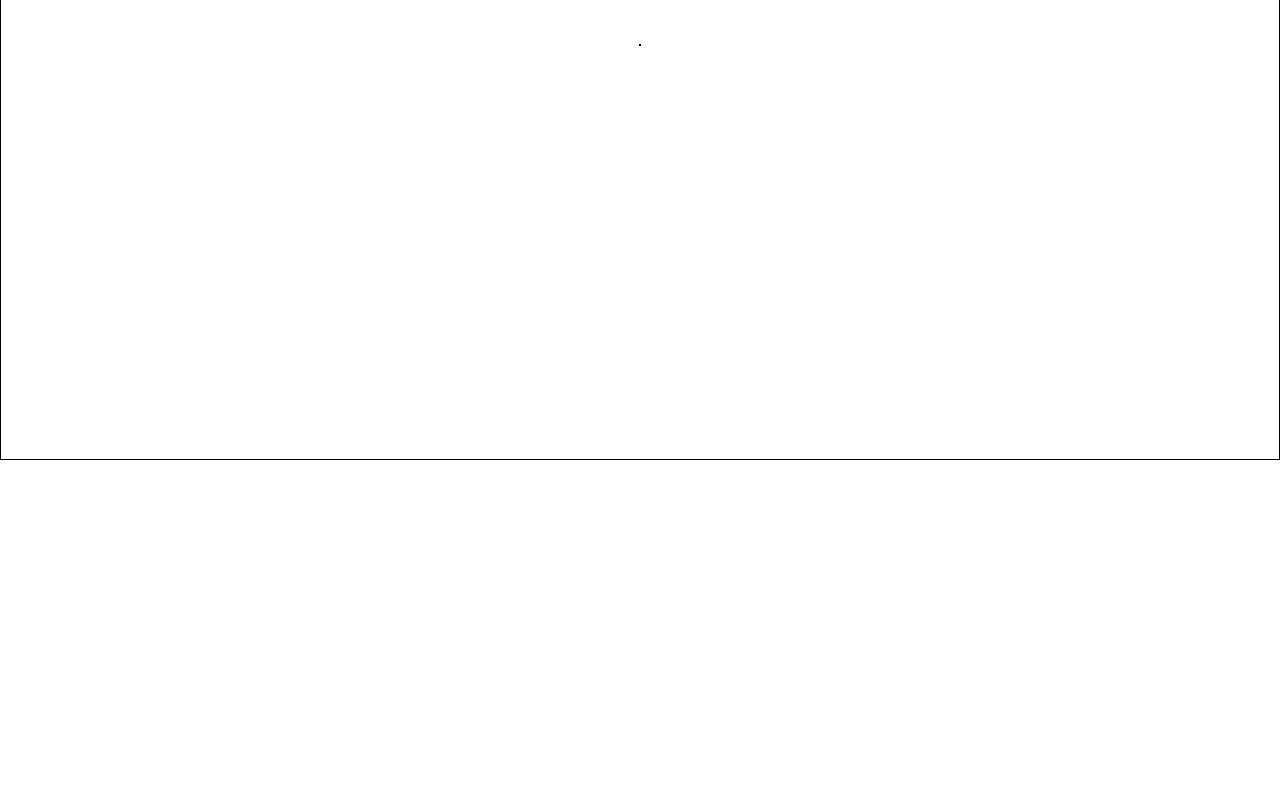
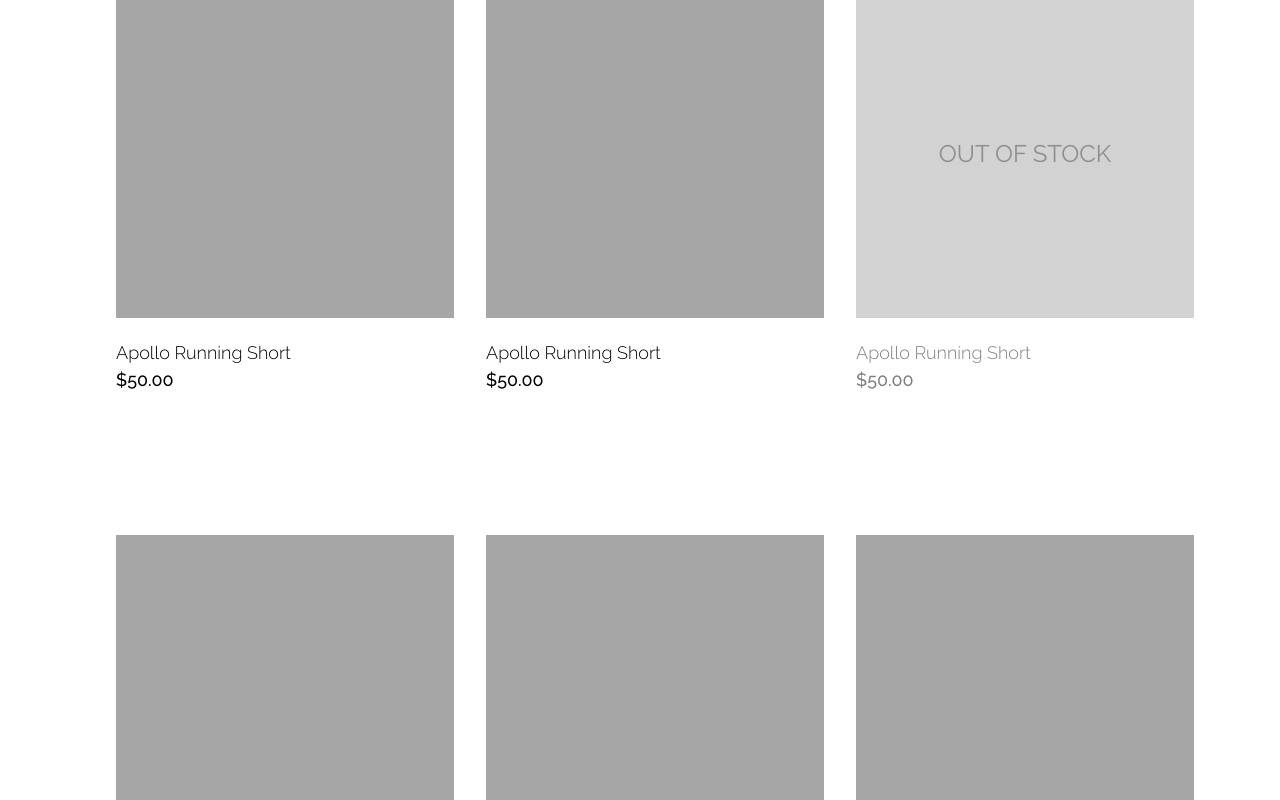
Before and after one commit to rapzaDev/ScandiShop, a React (Create React App) app: page / in a window 1280 px wide. Shown: the part 340-1140 px from the top of the page. Before the commit the page ends 800 px from the top, so only its background shows below. Built offline with nearby package versions, Linux system fonts and the light colour scheme.

Commit message:
Refactoration of MyBagContext and Home Page interface finished

```diff
--- a/src/components/MyBag/styles.ts
+++ b/src/components/MyBag/styles.ts
@@ -1,4 +1,4 @@
-import styled from 'styled-components';
+import styled, { keyframes } from 'styled-components';
 
 import { MyBagProps } from './MyBag';
 
@@ -7,8 +7,6 @@ export const MyBagContainer = styled.div<MyBagProps>`
     flex-direction: column;
 
     background: var(--c-white);
-
-    z-index: 1;
 
     visibility: ${ ({isVisible}) => isVisible ? 'visible' : 'hidden' };
 
--- a/src/components/SelectCategoryButton/SelectCategoryButton.tsx
+++ b/src/components/SelectCategoryButton/SelectCategoryButton.tsx
@@ -22,7 +22,7 @@ class SelectCategoryButton extends PureComponent
         const { ...rest } = this.props;
 
         return (
-            <Button {...rest} >
+            <Button className="category-button" {...rest} >
                 {this.props.children}
             </Button>
         );
--- a/src/components/SelectCategoryButton/styles.ts
+++ b/src/components/SelectCategoryButton/styles.ts
@@ -1,6 +1,13 @@
-import styled, { css } from 'styled-components';
+import styled, { css, keyframes } from 'styled-components';
 
 import { SelectCategoryButtonProps } from './SelectCategoryButton';
+
+const fadeLeft = keyframes`
+    0% {
+        transform: translateX(-1rem);
+        opacity: 0;
+    }
+`
 
 export const Button = styled.button<SelectCategoryButtonProps>`
     display: flex;
@@ -12,6 +19,7 @@ export const Button = styled.button<SelectCategoryButtonProps>`
 
     cursor: pointer;
     border: 0;
+
 
     ${ ({ isSelected }) => isSelected
         ? css`
@@ -29,6 +37,9 @@ export const Button = styled.button<SelectCategoryButtonProps>`
                 width: 6rem;
 
                 background-color: var(--c-primary);
+
+                animation:${fadeLeft} .2s linear .2s backwards ;
+
             }
         `
         : css`
--- a/src/pages/Home/Home.tsx
+++ b/src/pages/Home/Home.tsx
@@ -1,27 +1,33 @@
 import React, { PureComponent } from 'react';
 
 import { getState, subscribe } from '../../store';
+
+import cartIcon from '../../assets/images/white-cart-icon.svg';
 
 import { Header }  from '../../components/Header/Header';
 import { MyBag } from '../../components/MyBag/MyBag';
 
 import {
     HomePage,
+    ShadowContainer,
     Main,
-    ShadowContainer
+    ProductInfo,
+    ProductInfoCartButton
 } from './styles';
 
 
 type HomeState = {
     bagVisible: boolean;
     unsubscribe: any;
+    outOfStock: boolean;
 }
 
 class Home extends PureComponent<{}, HomeState> {
 
     state: HomeState = {
         bagVisible: false,
-        unsubscribe: undefined
+        unsubscribe: undefined,
+        outOfStock: false,
     }
 
     componentDidMount() {
@@ -45,9 +51,122 @@ class Home extends PureComponent<{}, HomeState> {
 
     renderMyBag() {
 
+        if ( this.state.bagVisible)
+            return <MyBag isVisible={ this.state.bagVisible } />
+        else return <></>
+
+    }
+
+    renderCategoryProducts() {
+
         return (
-            <MyBag isVisible={ this.state.bagVisible } />
-        );
+            <>
+                <ProductInfo
+                    className="product-info"
+                    outOfStock={this.state.outOfStock}
+                >
+
+                        <div className="product-image">
+                            <ProductInfoCartButton className="product-cart-button">
+                                <img src={cartIcon} alt="ProductInfoCartButton cart button" />
+                            </ProductInfoCartButton>
+                        </div> {/**later i'll replace it with a image */}
+
+                        <span className="product-title">Apollo Running Short</span>
+                        <span className="product-price">$50.00</span>
+
+                </ProductInfo>
+
+                <ProductInfo
+                    className="product-info"
+                    outOfStock={this.state.outOfStock}
+                >
+
+                        <div className="product-image">
+                            <ProductInfoCartButton className="product-cart-button">
+                                <img src={cartIcon} alt="ProductInfoCartButton cart button" />
+                            </ProductInfoCartButton>
+                        </div> {/**later i'll replace it with a image */}
+
+
+
+                        <span className="product-title">Apollo Running Short</span>
+                        <span className="product-price">$50.00</span>
+
+                </ProductInfo>
+
+                <ProductInfo className="product-info" outOfStock={true}>
+
+                        <div className="product-image">
+                            <span>OUT OF STOCK</span>
+                            <ProductInfoCartButton className="product-cart-button">
+                                <img src={cartIcon} alt="ProductInfoCartButton cart button" />
+                            </ProductInfoCartButton>
+                        </div> {/**later i'll replace it with a image */}
+
+
+
+                        <span className="product-title">Apollo Running Short</span>
+                        <span className="product-price">$50.00</span>
+
+                </ProductInfo>
+
+                <ProductInfo
+                    className="product-info"
+                    outOfStock={this.state.outOfStock}
+                >
+
+                        <div className="product-image">
+                            <ProductInfoCartButton className="product-cart-button">
+                                <img src={cartIcon} alt="ProductInfoCartButton cart button" />
+                            </ProductInfoCartButton>
+                        </div> {/**later i'll replace it with a image */}
+
+
+
+                        <span className="product-title">Apollo Running Short</span>
+                        <span className="product-price">$50.00</span>
+
+                </ProductInfo>
+
+                <ProductInfo
+                    className="product-info"
+                    outOfStock={this.state.outOfStock}
+                >
+
+                        <div className="product-image">
+                            <ProductInfoCartButton className="product-cart-button">
+                                <img src={cartIcon} alt="ProductInfoCartButton cart button" />
+                            </ProductInfoCartButton>
+                        </div> {/**later i'll replace it with a image */}
+
+
+
+                        <span className="product-title">Apollo Running Short</span>
+                        <span className="product-price">$50.00</span>
+
+                </ProductInfo>
+
+                <ProductInfo
+                    className="product-info"
+                    outOfStock={this.state.outOfStock}
+                >
+
+                        <div className="product-image">
+                            <ProductInfoCartButton className="product-cart-button">
+                                <img src={cartIcon} alt="ProductInfoCartButton cart button" />
+                            </ProductInfoCartButton>
+                        </div> {/**later i'll replace it with a image */}
+
+
+
+                        <span className="product-title">Apollo Running Short</span>
+                        <span className="product-price">$50.00</span>
+
+                </ProductInfo>
+            </>
+        )
+
     }
 
 
@@ -65,8 +184,16 @@ class Home extends PureComponent<{}, HomeState> {
                 >
                     { this.renderMyBag() }
 
+                    <Main>
 
-                    <Main>
+                        <div className="category-container">
+                            <h2>Women Category</h2>
+
+                            <div className="category-content">
+                                { this.renderCategoryProducts() }
+                            </div>
+
+                        </div>
 
                     </Main>
                 </ShadowContainer>
--- a/src/pages/Home/styles.ts
+++ b/src/pages/Home/styles.ts
@@ -1,8 +1,13 @@
-import styled from 'styled-components';
+import styled, { keyframes } from 'styled-components';
 
 type ShadowContainerProps = {
     active: boolean;
 }
+
+type ProductInfoProps = {
+    outOfStock: boolean;
+}
+
 
 export const HomePage = styled.div`
     display: flex;
@@ -12,20 +17,21 @@ export const HomePage = styled.div`
 
 `;
 
+const fadeUp = keyframes`
+    0% {
+        transform: translateY(-10rem);
+        opacity: 0;
+    }
+`
+
 export const ShadowContainer = styled.div<ShadowContainerProps>`
     position: relative;
     z-index: 2;
 
-    display: flex;
-    justify-content: center;
-    align-items: center;
-
-    padding: 5rem 6.25rem 11.9rem;
-
-    border: 1px solid #000;
-
     width: 100%;
     height: 89.6875rem;
+
+    transition: background-color 0.3s linear;
 
     background-color: ${ ({active}) => active ? 'rgba(57, 55, 72, 0.22)' : 'unset'};
 
@@ -36,6 +42,8 @@ export const ShadowContainer = styled.div<ShadowContainerProps>`
         right: 5%;
         top: 0;
 
+        animation:${fadeUp} .3s linear .3s backwards ;
+
     }
 
 `;
@@ -43,9 +51,130 @@ export const ShadowContainer = styled.div<ShadowContainerProps>`
 export const Main = styled.main`
     display: flex;
 
-    justify-content: center;
-    align-items: center;
+    height: 100%;
 
-    border: 1px solid #000;
+    padding: 5rem 6.25rem 11.9375rem;
+
+    .category-container {
+
+        width: 100%;
+
+        display: flex;
+        flex-direction: column;
+
+        h2 {
+            font-family: 'Raleway', sans-serif;
+            font-weight: 400;
+            font-size: 2.625rem;
+
+            margin-bottom: 6.4375rem;
+        }
+
+        .category-content {
+            display: grid;
+            grid-template-columns: repeat(3, auto);
+            justify-content: space-between;
+            row-gap: 6.4375rem;
+
+        }
+
+    }
+
 
 `;
+
+export const ProductInfo = styled.div<ProductInfoProps>`
+
+    display: flex;
+    position: relative;
+    flex-direction: column;
+
+    padding: 1rem;
+
+    width: 23.125rem;
+    height: 27.75rem;
+
+    opacity: ${ ({outOfStock}) => outOfStock ? 0.5 : 'unset'};
+
+    &:hover {
+        box-shadow: 0px 4px 35px rgba(168, 172, 176, 0.19);
+
+        .product-image {
+
+            .product-cart-button {
+                visibility: ${ ({outOfStock}) => outOfStock ? 'hidden' : 'visible' };
+            }
+
+        }
+
+    }
+
+    .product-image {
+        display: flex;
+
+        align-items: center;
+        justify-content: center;
+
+        width: 100%;
+        height: 20.625rem;
+
+        margin-bottom: 1.5rem;
+
+        background-color: var(--opacity-size-color);
+
+        span {
+            font: 400 1.5rem 'Raleway', sans-serif;
+            color: var(--c-text);
+        }
+
+        .product-cart-button {
+            position: absolute;
+            bottom: 16%;
+            right: 9%;
+
+            visibility: hidden;
+        }
+
+
+    }
+
+
+    .product-title {
+        width: 100%;
+
+        font: var(--raleway-300-font);
+        font-size: 1.125rem;
+
+        margin-bottom: 0.4rem;
+    }
+
+    .product-price {
+        font: var(--price-regular-font);
+    }
+
+
+`;
+
+export const ProductInfoCartButton = styled.button`
+    display: flex;
+    align-items: center;
+    justify-content: center;
+
+    width: 3.5rem;
+    height: 3.5rem;
+
+    cursor: pointer;
+
+    border: none;
+    border-radius: 50%;
+
+    background-color: var(--c-primary);
+
+    transition: filter 0.2s linear;
+
+    &:hover {
+        filter: brightness(0.9);
+    }
+
+
+`;
```
Also changed, not shown: src/components/Header/Header.tsx (+53 -15 lines), src/contexts/MyBagContext.ts (+2 -18 lines), src/assets/images/white-cart-icon.svg (added).
